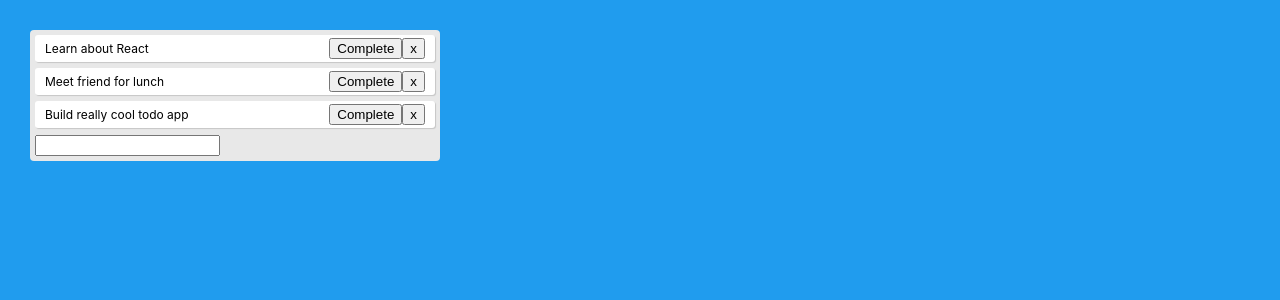
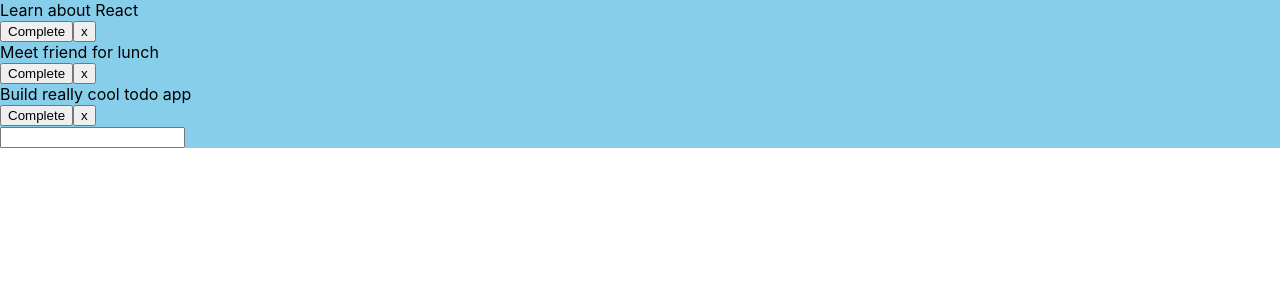
Before and after one commit to JmePRE/react-todo, a React (Create React App) app: page / in a window 1280 px wide. Shown: the top 300 px of the page. Built offline with nearby package versions, Linux system fonts and the light colour scheme.

Commit message:
added scss

```diff
--- a/src/App.css
+++ b/src/App.css
@@ -11,7 +11,8 @@
     padding: 5px;
 }
 
-.todo {
+.todo,
+.container > input {
     align-items: center;
     background: #fff;
     border-radius: 3px;
@@ -22,15 +23,3 @@
     margin-bottom: 6px;
     padding: 3px 10px;
 }
-
-input text {
-  align-items: center;
-  background: #fff;
-  border-radius: 3px;
-  box-shadow: 1px 1px 1px rgba(0, 0, 0, 0.15);
-  display: flex;
-  font-size: 12px;
-  justify-content: space-between;
-  margin-bottom: 6px;
-  padding: 3px 10px;
-}
--- a/src/App.js
+++ b/src/App.js
@@ -1,17 +1,19 @@
 import React from 'react';
-import './App.css';
+//import './App.css';
+import style from "./styles/dist/App.css";
 
 //from https://www.digitalocean.com/community/tutorials/how-to-build-a-react-to-do-app-with-react-hooks
 
 function App() {
   //hook to set state
+  //state constant todos, update method is setTodos
 	const [todos, setTodos] = React.useState([
 		{ text: "Learn about React", isCompleted: false},
 		{ text: "Meet friend for lunch", isCompleted: false },
 		{ text: "Build really cool todo app", isCompleted: false }
 	]);
 
-  //Editing functions---------------------------------------------------------------------------------------
+  	//Editing functions---------------------------------------------------------------------------------------
 
 	const addTodo = text => {
 		//...todos --> Array/Object spread operator: basically copies all the params from todos, and adds another text
@@ -91,7 +93,7 @@ function TodoForm({ addTodo }) {
 
 	//displays form
 	return (
-		<form onSubmit={handleSubmit}>
+		<form onSubmit={handleSubmit} className={style.container}>
 		<input
 			type="text"
 			className="input"
--- /dev/null
+++ b/src/styles/App.scss
@@ -0,0 +1,6 @@
+$item : ivory;
+
+.app {
+    background: skyblue;
+
+}
```
Also changed, not shown: src/styles/dist/App.css (added). Lines whose indentation alone changed are shown as unchanged.
